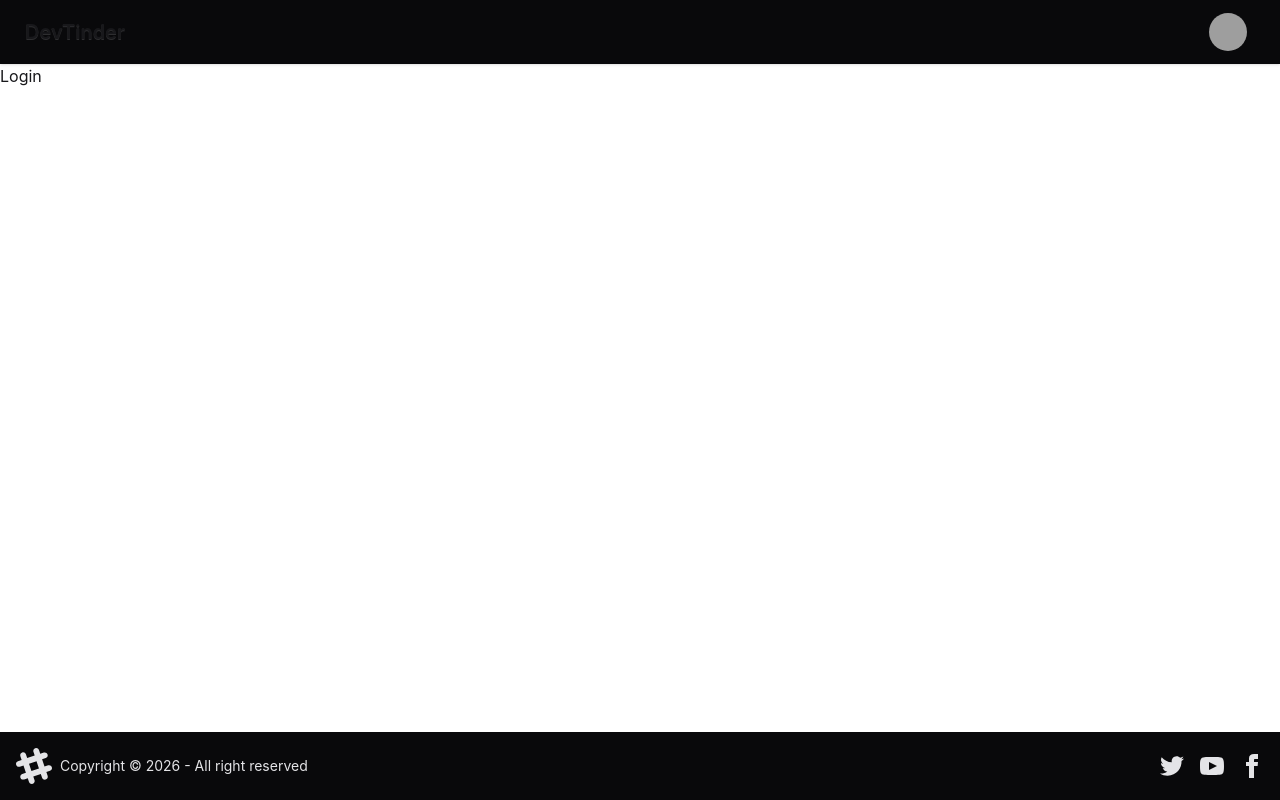
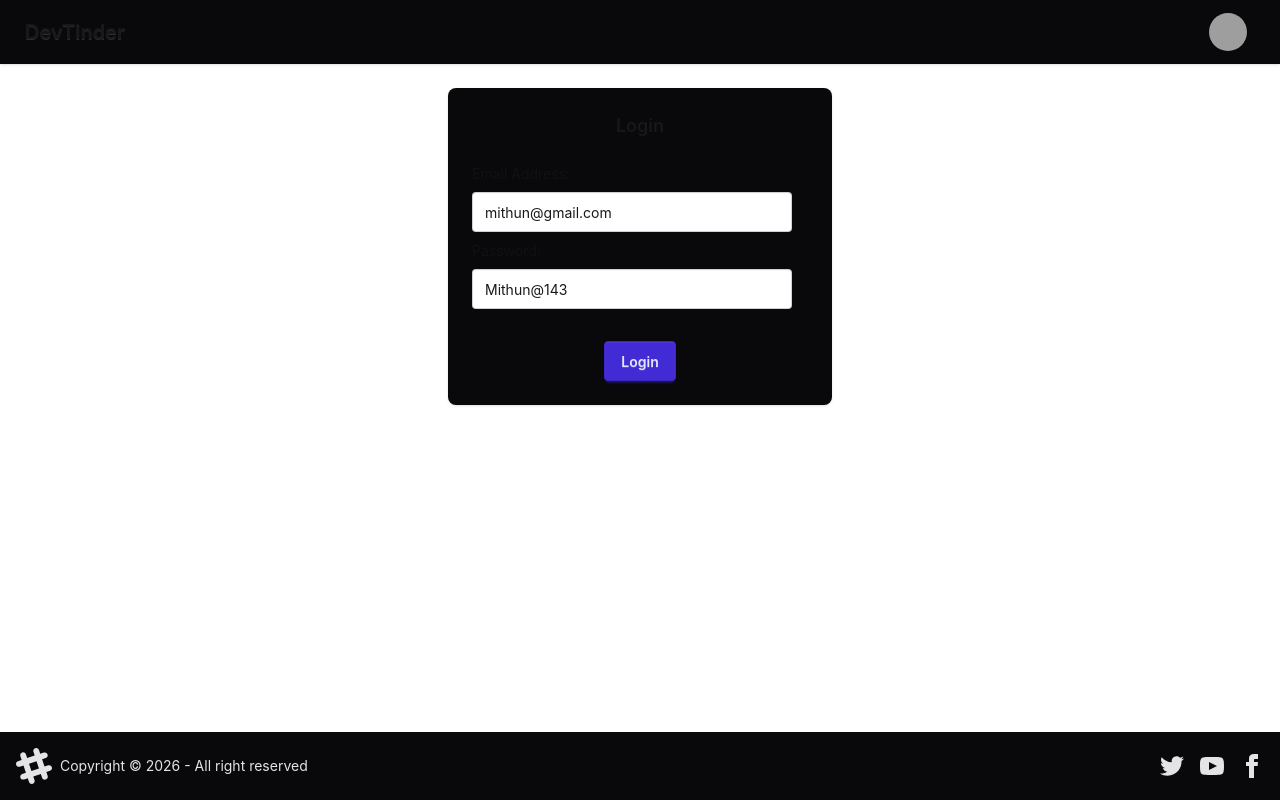
Before and after one commit to MithunChide/DevTinder-Web, a React (Vite) app in the folder DevTinder-frontend/: page /login in a window 1280 px wide. Built offline with nearby package versions, Linux system fonts and the light colour scheme; grey boxes are pictures that could not be loaded.

Commit message:
Login using the post api

```diff
--- a/DevTinder-frontend/package.json
+++ b/DevTinder-frontend/package.json
@@ -11,6 +11,7 @@
   },
   "dependencies": {
     "@tailwindcss/vite": "^4.3.1",
+    "axios": "^1.18.0",
     "react": "^19.2.6",
     "react-dom": "^19.2.6",
     "react-router-dom": "^7.18.0",
--- a/DevTinder-frontend/src/Login.jsx
+++ b/DevTinder-frontend/src/Login.jsx
@@ -1,7 +1,58 @@
+import { useState } from "react";
+import axios from "axios";
 
 const Login = () => {
+    const [emailId, setEmailId] = useState("mithun@gmail.com");
+    const [password, setPassword] = useState("Mithun@143");
+
+    const handleLogin = async () => {
+        try {
+            const res = await axios.post("http://localhost:7777/login", {
+                emailId,
+                password
+            },
+            {
+                withCredentials: true
+            })
+        } catch(err) {
+            console.error(err);
+        }
+    }
+
   return (
-    <div>Login</div>
+        <div className="flex justify-center my-6">
+             <div className="card bg-neutral w-96 shadow-sm">
+                <div className="card-body">
+                    <h2 className="card-title justify-center">Login</h2>
+                    <div className="form-control w-full max-w-xs my-4">
+                        <label className="label">
+                            <span className="label-text">Email Address:</span>
+                        </label>
+                        <input
+                            type="text"
+                            value={emailId}
+                            placeholder="Email Address..."
+                            className="input input-bordered w-full max-w-xs my-2"
+                            onChange={(e) => setEmailId(e.target.value)}
+                        />
+                        <label className="label">
+                            <span className="label-text-alt">Password:</span>
+                        </label>
+                        <input
+                            type="text"
+                            value={password}
+                            placeholder="Password..."
+                            className="input input-bordered w-full max-w-xs my-2"
+                            onChange={(e) => setPassword(e.target.value)}
+                        />
+                        </div>
+
+                    <div className="card-actions justify-center">
+                    <button className="btn btn-primary" onClick={handleLogin}>Login</button>
+                    </div>
+                </div>
+            </div>
+        </div>
   )
 }
 
```
Also changed, not shown: 1 other file (tests, documents, lock files or other folders).
